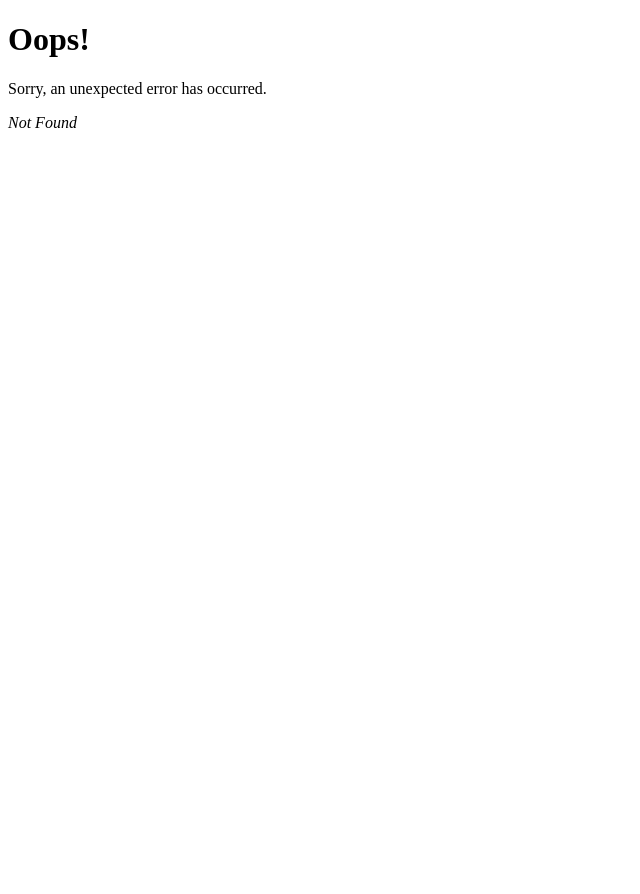
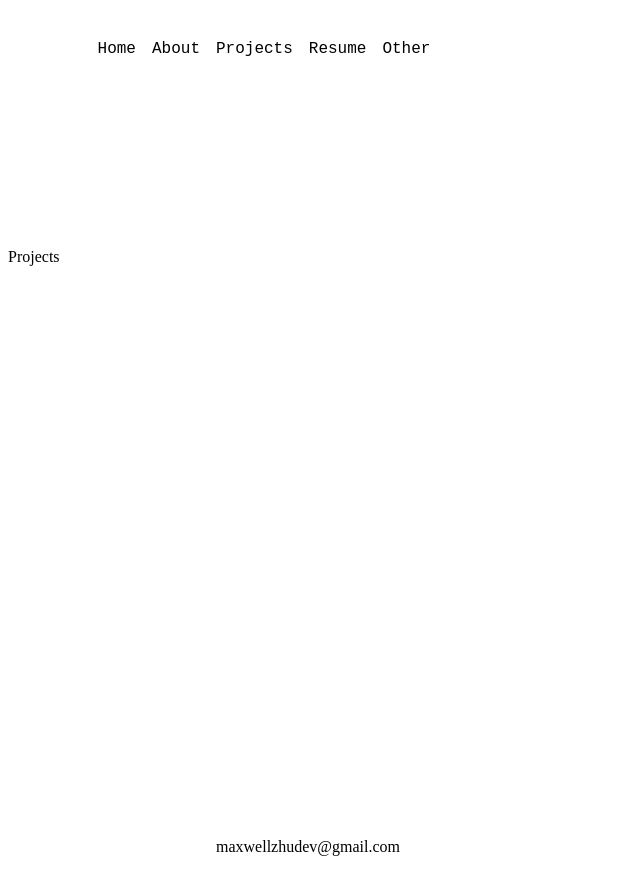
Before and after one commit to m00zy/personalwebsite, a React (Vite) app: page /projects in a window 1280 px wide. Before the commit this address had no page. Shown: the top 894 px of the page, without its empty margins (0-640 px from the left). Before the commit the page ends 800 px from the top, so only its background shows below. Built offline with nearby package versions, Linux system fonts and the light colour scheme.

Commit message:
add projects route

```diff
--- a/src/main.jsx
+++ b/src/main.jsx
@@ -8,6 +8,7 @@ import Root from './root';
 import ErrorPage from './error';
 import About from './routes/about';
 import Home from './routes/Home';
+import Projects from './routes/projects';
 
 const router = createBrowserRouter([
   {
@@ -22,6 +23,10 @@ const router = createBrowserRouter([
       {
         path: '/',
         element: <Home />
+      },
+      {
+        path: '/projects',
+        element: <Projects />
       }
 
     ],
--- /dev/null
+++ b/src/routes/projects.jsx
@@ -0,0 +1,9 @@
+import './projects.css';
+
+function Projects() {
+    return (
+        <p>Projects</p>
+    );
+}
+
+export default Projects;
```
Also changed, not shown: src/routes/projects.css (added).
